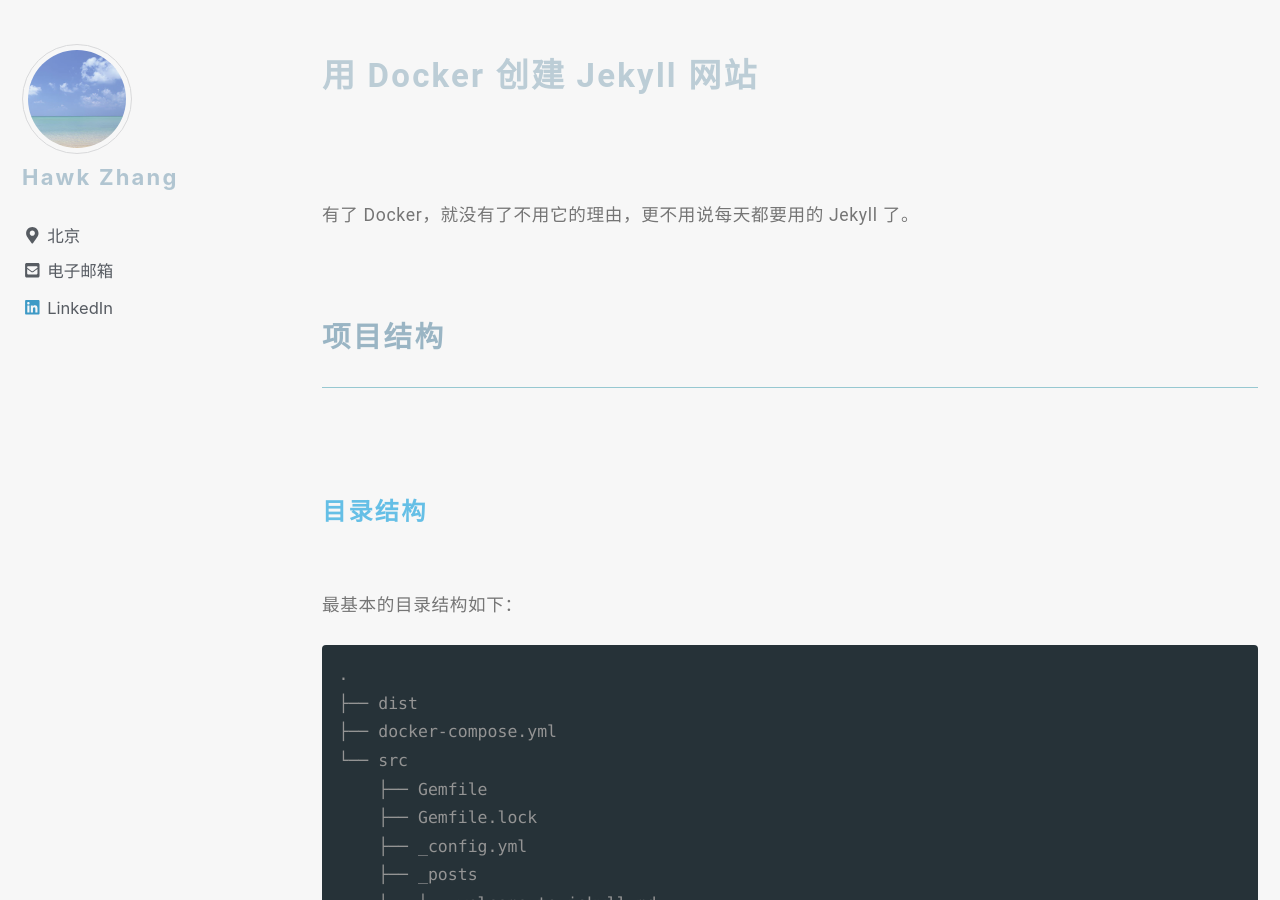
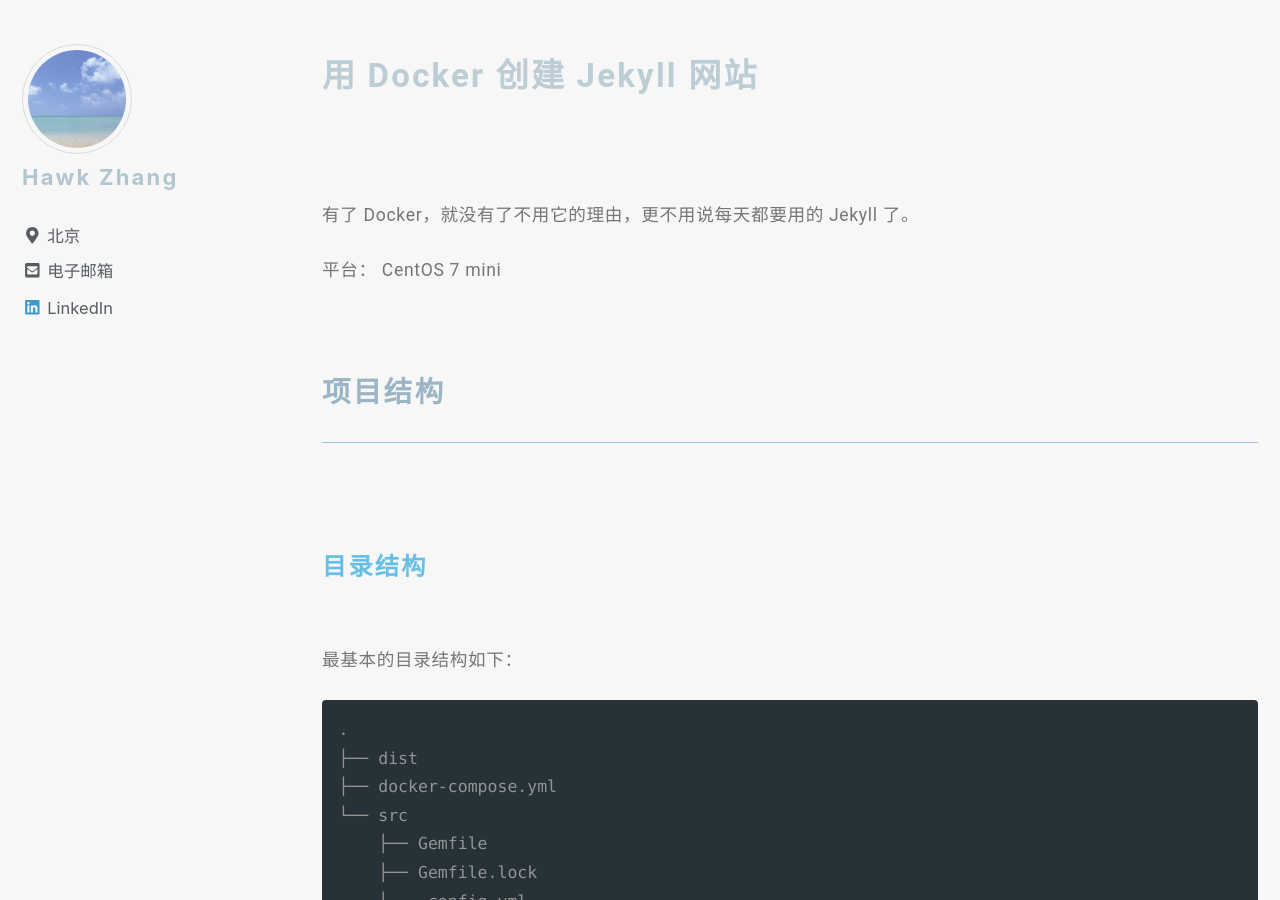
Before and after one commit to narru888/linotes_note, a Jekyll site: the page built from _posts/docker/2018-02-02-docker.jekyll.md, in a window 1280 px wide and 900 px high, scrolled down 629 px. Built offline with Jekyll 4.4.1, drawn with Linux system fonts in a browser that asks for light colours; nearby versions of some CDN libraries; a script that is not in the unit is left out.

Commit message:
update on 2018-10-29 09:35:01 CST

```diff
--- a/_posts/docker/2018-02-02-docker.jekyll.md
+++ b/_posts/docker/2018-02-02-docker.jekyll.md
@@ -19,7 +19,7 @@
 
 有了 Docker，就没有了不用它的理由，更不用说每天都要用的 Jekyll 了。
 
-
+平台： CentOS 7 mini
 
 
 
```
